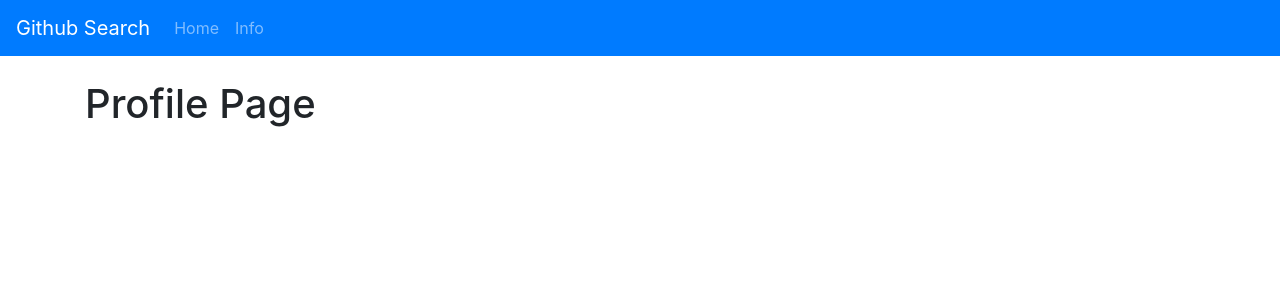
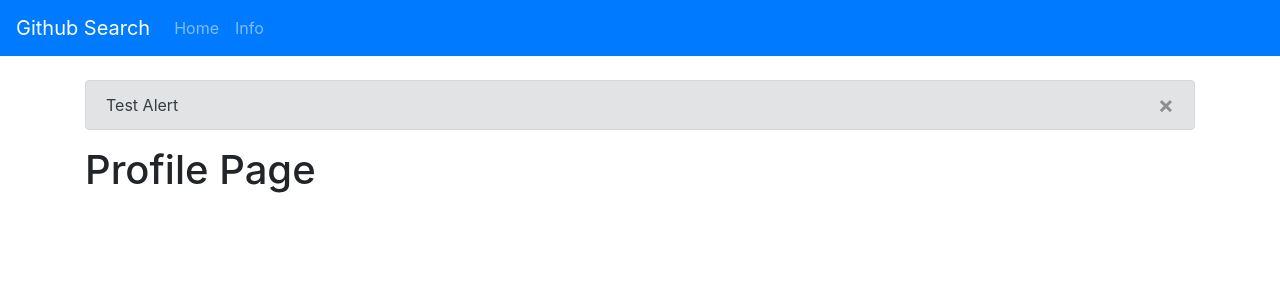
Before and after one commit to mikayel5/search_in_git, a React (Create React App) app: page /profile/react in a window 1280 px wide. Shown: the top 300 px of the page. Built offline with nearby package versions, Linux system fonts and the light colour scheme.

Commit message:
create compnonet Alert

```diff
--- a/src/App.js
+++ b/src/App.js
@@ -4,13 +4,16 @@
 import { BrowserRouter, Switch, Route } from 'react-router-dom';
 import About from './pages/About';
 import Profile from './pages/Profile';
-
+import Alert from './components/Alert';
+import AlertState from './context/alert/AlertState'
 
 function App() {
   return (
+    <AlertState>
       <BrowserRouter>
         <Navbar />
         <div className='container pt-4'>
+          <Alert alert={{ text: 'Test Alert' }} />
           <Switch>
             <Route path='/' exact>
               <Home />
@@ -24,6 +27,7 @@
           </Switch>
         </div>
       </BrowserRouter>
+    </AlertState>
   );
 }
 
--- /dev/null
+++ b/src/components/Alert.js
@@ -0,0 +1,18 @@
+import React from 'react'
+
+
+const Alert = ({ alert }) => {
+    return (
+        <div
+            className={`alert alert-${alert.type || 'secondary'} alert-dismissible`}
+            role="alert">
+            {alert.text}
+            <button type="button" className="close" aria-label="Close">
+                <span aria-hidden="true">&times;</span>
+            </button>
+        </div>
+    )
+}
+
+
+export default Alert
--- /dev/null
+++ b/src/context/alert/AlertState.js
@@ -0,0 +1,13 @@
+import React from 'react'
+import { AlertContext } from './alerContext'
+
+
+const AlertState = ({ children }) => {
+    return (
+        <AlertContext.Provider>
+            {children}
+        </AlertContext.Provider>
+    )
+}
+
+export default AlertState
--- /dev/null
+++ b/src/context/alert/alerContext.js
@@ -0,0 +1,4 @@
+import { createContext } from 'react'
+
+
+export const AlertContext = createContext()
```
Lines whose indentation alone changed are shown as unchanged.
